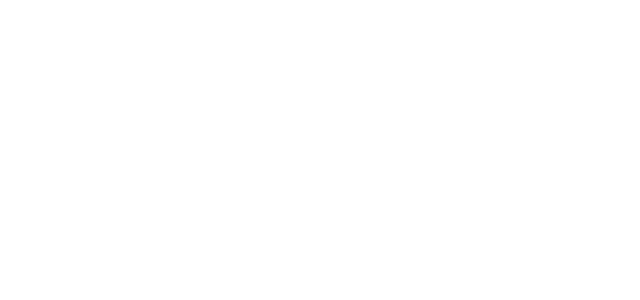
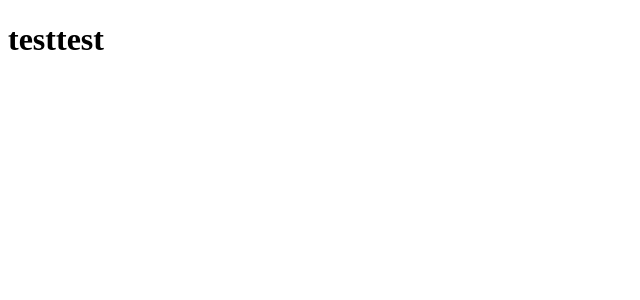
Before and after one commit to matthewteh/wedding-seating, a Nuxt app: page / in a window 1280 px wide. Shown: the top 300 px of the page, without its empty margins (0-640 px from the left). Built offline with nearby package versions, Linux system fonts and the light colour scheme.

Commit message:
fix: refresh to fresh new piece of project

```diff
--- a/pages/index.vue
+++ b/pages/index.vue
@@ -1,10 +1,6 @@
 <template>
+  <div><h1>testtest</h1></div>
+</template>
 
-</template>
 <script>
-<div><h1>testtest</h1></div>
 </script>
-
-<style scoped lang="scss">
-
-</style>
```
